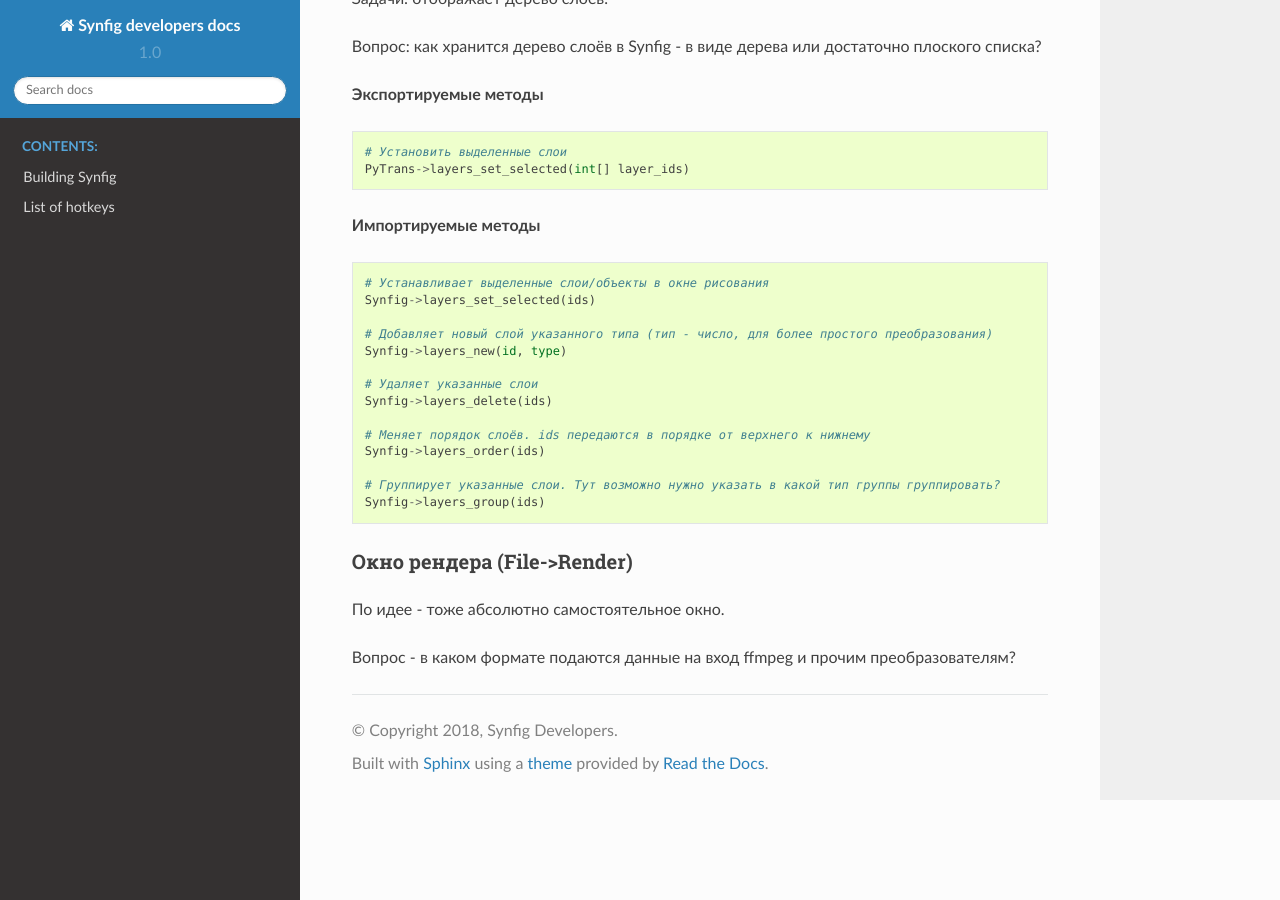
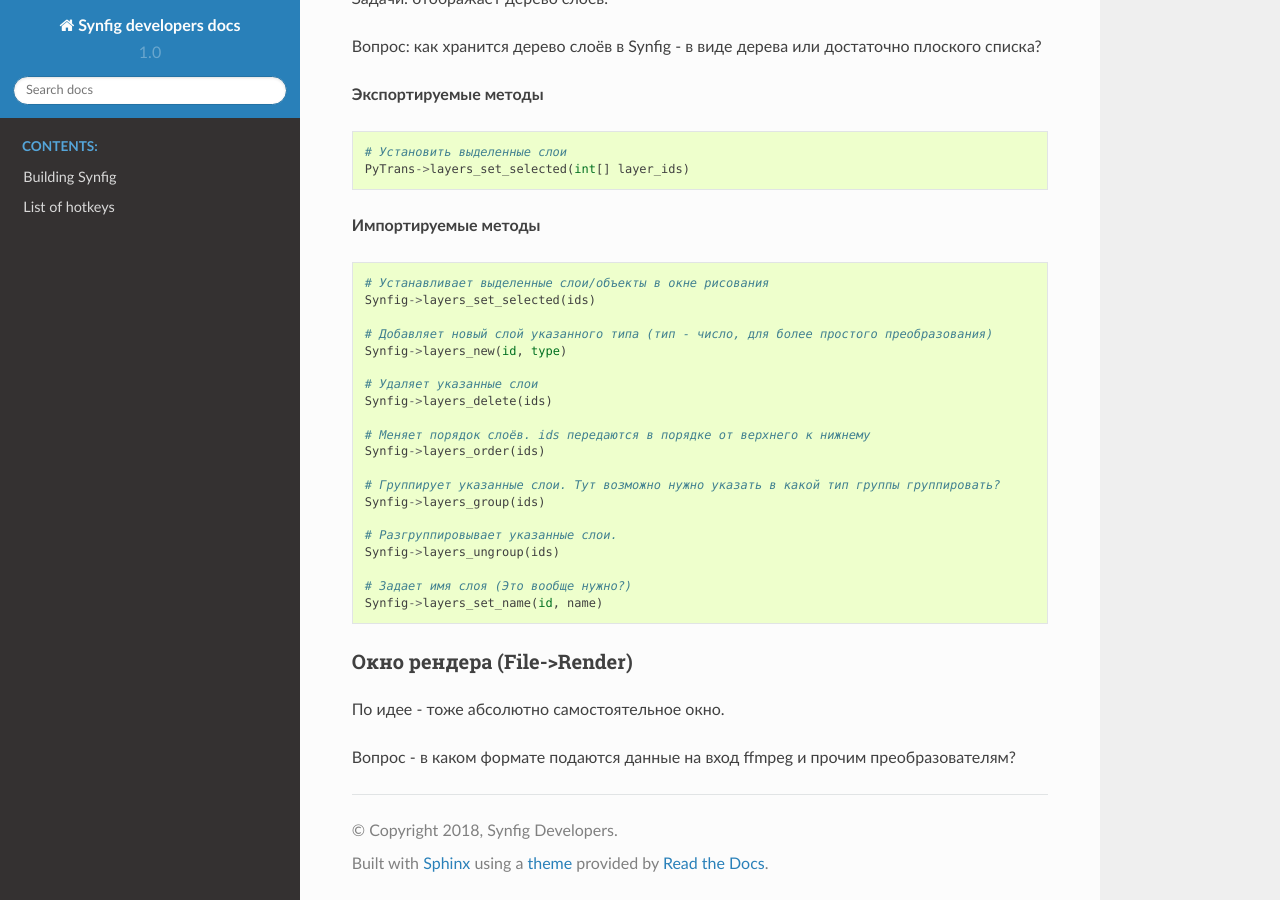
Before and after one commit to synfig/synfig-docs-dev, a Sphinx documentation site: the page built from docs/common/pythonization_ru.rst, in a window 1280 px wide and 900 px high, scrolled down 1273 px. Built offline with Sphinx 7.4.7 and the Read the Docs theme 2.0.0, drawn with Linux system fonts in a browser that asks for light colours.

Commit message:
updated docs

```diff
--- a/docs/common/building.rst
+++ b/docs/common/building.rst
@@ -3,7 +3,7 @@
 
 Synfig is written in C++ with GTK+ libraries.
 
-Build system: CMake
+Build system: autoconf/make
 
 Linux build
 ~~~~~~~~~~~~
--- a/docs/common/pythonization_ru.rst
+++ b/docs/common/pythonization_ru.rst
@@ -72,6 +72,12 @@
     # Группирует указанные слои. Тут возможно нужно указать в какой тип группы группировать?
     Synfig->layers_group(ids)
 
+    # Разгруппировывает указанные слои.
+    Synfig->layers_ungroup(ids)
+
+    # Задает имя слоя (Это вообще нужно?)
+    Synfig->layers_set_name(id, name)
+
 
 Окно рендера (File->Render)
 ~~~~~~~~~~~~~~~~~~~~~~~~~~~
```
